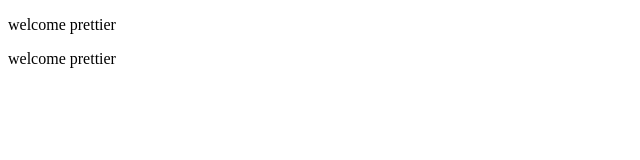
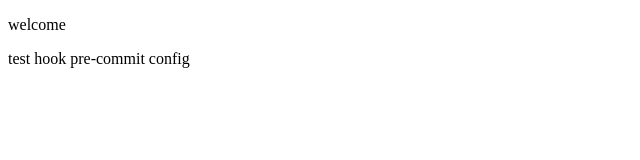
Before and after one commit to devPlus2025/dev, an Angular app: page / in a window 1280 px wide. Shown: the top 160 px of the page, without its empty margins (0-640 px from the left). Built offline with nearby package versions, Linux system fonts and the light colour scheme.

Commit message:
test hook pre-commit

```diff
--- a/src/app/app.component.html
+++ b/src/app/app.component.html
@@ -1,2 +1,2 @@
-   <p>welcome prettier</p>
-  <p>welcome prettier</p>
+   <p>welcome </p>
+  <p>test hook pre-commit config </p>
```
